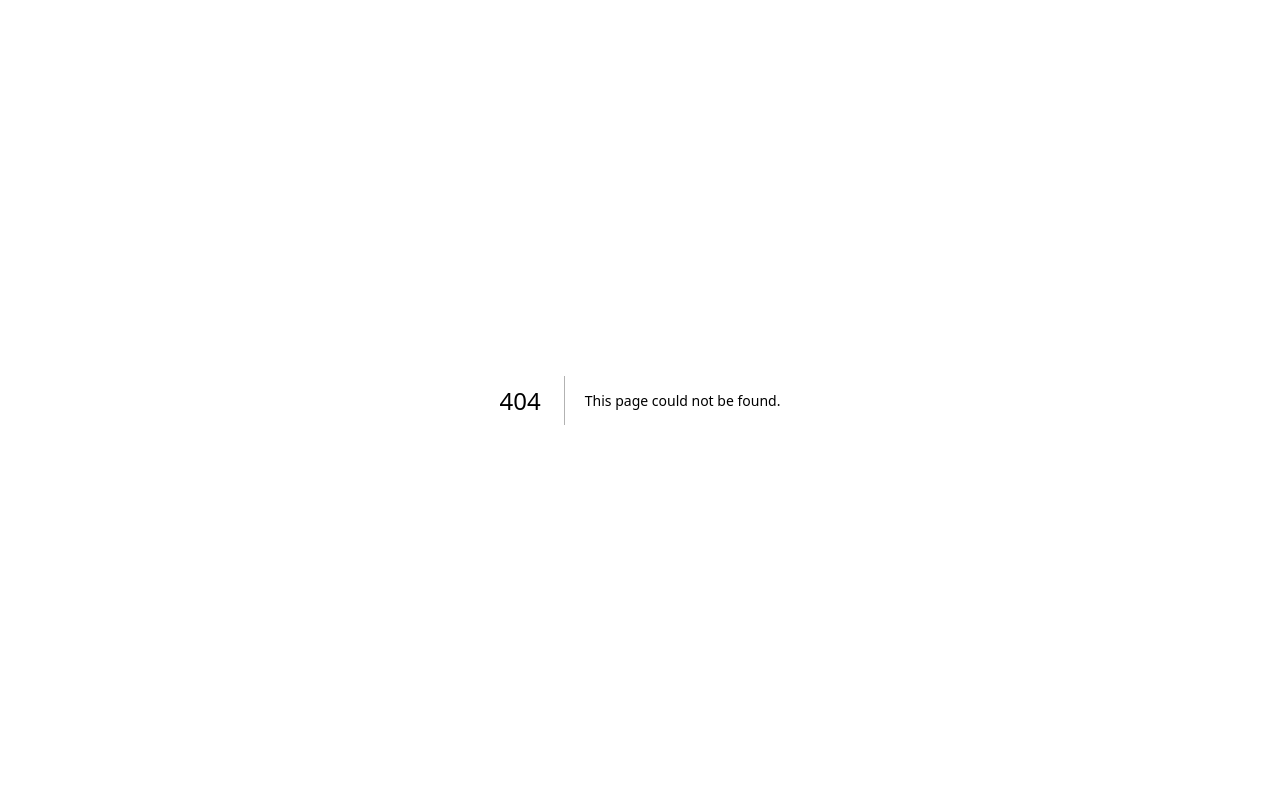
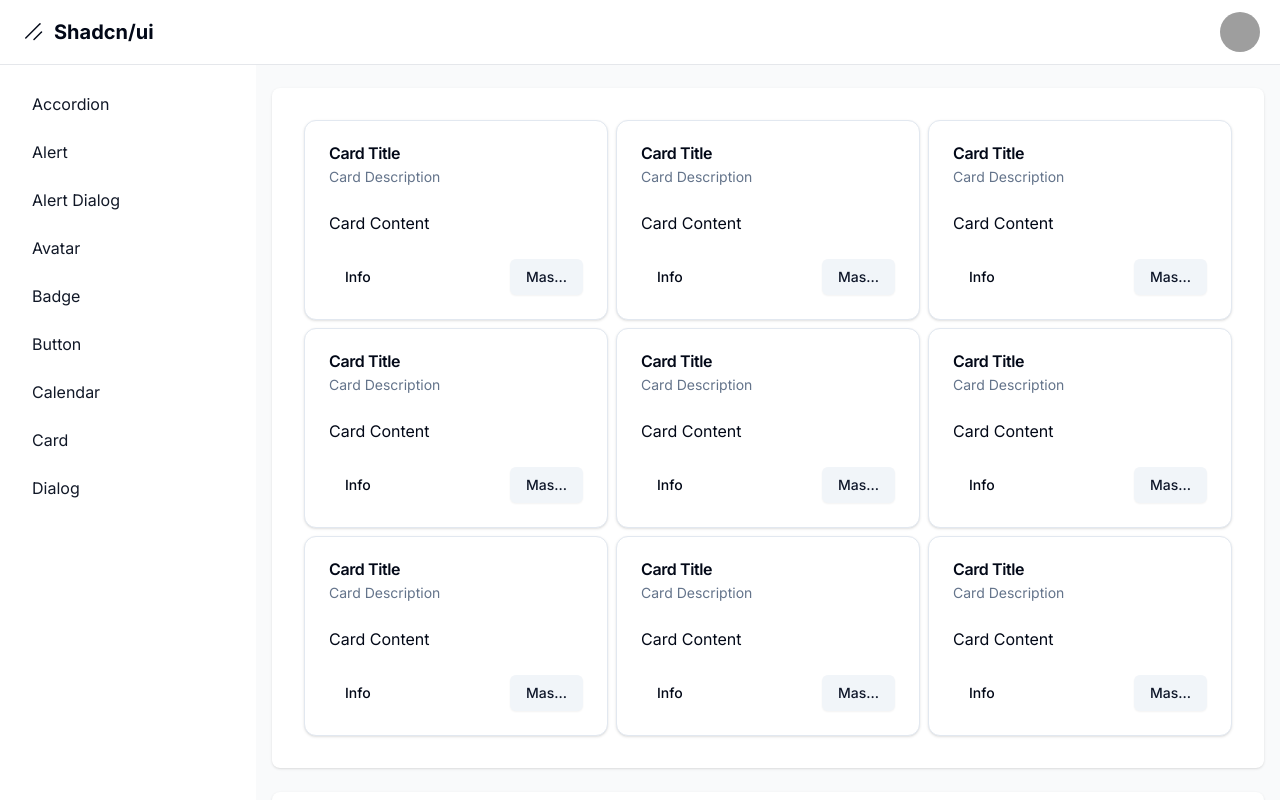
Before and after one commit to ReedRichards0511/shadcdn-ui, a Next.js app: page /dashboard/card in a window 1280 px wide. Before the commit this address had no page. Shown: the top 800 px of the page. Built offline with nearby package versions, Linux system fonts and the light colour scheme; grey boxes are pictures that could not be loaded.

Commit message:
add card component

```diff
--- /dev/null
+++ b/src/app/dashboard/card/page.tsx
@@ -0,0 +1,35 @@
+import { Button } from "@/components/ui/button";
+import {
+  Card,
+  CardContent,
+  CardDescription,
+  CardFooter,
+  CardHeader,
+  CardTitle,
+} from "@/components/ui/card"
+
+
+export default function Page() {
+  return (
+    <div className="grid grid-cols-1 sm:grid-cols-3 gap-2">
+      {
+        '123456789'.split('').map(item => (
+          <Card key={item}>
+            <CardHeader>
+              <CardTitle>Card Title</CardTitle>
+              <CardDescription>Card Description</CardDescription>
+            </CardHeader>
+            <CardContent>
+              <p>Card Content</p>
+            </CardContent>
+            <CardFooter className=" flex justify-between">
+              <Button variant='ghost'>Info</Button>
+              <Button variant='secondary'>Mas...</Button>
+            </CardFooter>
+          </Card>
+
+        ))
+      }
+    </div>
+  );
+}
--- a/src/app/dashboard/layout.tsx
+++ b/src/app/dashboard/layout.tsx
@@ -10,6 +10,7 @@
   { name: "badge", href: "badge" },
   { name: "calendar", href: "calendar" },
   { name: "avatar", href: "avatar" },
+  { name: "card", href: "card" },
 ].sort((a, b) => a.name.localeCompare(b.name));
 
 export default function DashboardLayout({
--- /dev/null
+++ b/src/components/ui/card.tsx
@@ -0,0 +1,76 @@
+import * as React from "react"
+
+import { cn } from "@/lib/utils"
+
+const Card = React.forwardRef<
+  HTMLDivElement,
+  React.HTMLAttributes<HTMLDivElement>
+>(({ className, ...props }, ref) => (
+  <div
+    ref={ref}
+    className={cn(
+      "rounded-xl border bg-card text-card-foreground shadow",
+      className
+    )}
+    {...props}
+  />
+))
+Card.displayName = "Card"
+
+const CardHeader = React.forwardRef<
+  HTMLDivElement,
+  React.HTMLAttributes<HTMLDivElement>
+>(({ className, ...props }, ref) => (
+  <div
+    ref={ref}
+    className={cn("flex flex-col space-y-1.5 p-6", className)}
+    {...props}
+  />
+))
+CardHeader.displayName = "CardHeader"
+
+const CardTitle = React.forwardRef<
+  HTMLParagraphElement,
+  React.HTMLAttributes<HTMLHeadingElement>
+>(({ className, ...props }, ref) => (
+  <h3
+    ref={ref}
+    className={cn("font-semibold leading-none tracking-tight", className)}
+    {...props}
+  />
+))
+CardTitle.displayName = "CardTitle"
+
+const CardDescription = React.forwardRef<
+  HTMLParagraphElement,
+  React.HTMLAttributes<HTMLParagraphElement>
+>(({ className, ...props }, ref) => (
+  <p
+    ref={ref}
+    className={cn("text-sm text-muted-foreground", className)}
+    {...props}
+  />
+))
+CardDescription.displayName = "CardDescription"
+
+const CardContent = React.forwardRef<
+  HTMLDivElement,
+  React.HTMLAttributes<HTMLDivElement>
+>(({ className, ...props }, ref) => (
+  <div ref={ref} className={cn("p-6 pt-0", className)} {...props} />
+))
+CardContent.displayName = "CardContent"
+
+const CardFooter = React.forwardRef<
+  HTMLDivElement,
+  React.HTMLAttributes<HTMLDivElement>
+>(({ className, ...props }, ref) => (
+  <div
+    ref={ref}
+    className={cn("flex items-center p-6 pt-0", className)}
+    {...props}
+  />
+))
+CardFooter.displayName = "CardFooter"
+
+export { Card, CardHeader, CardFooter, CardTitle, CardDescription, CardContent }
```
